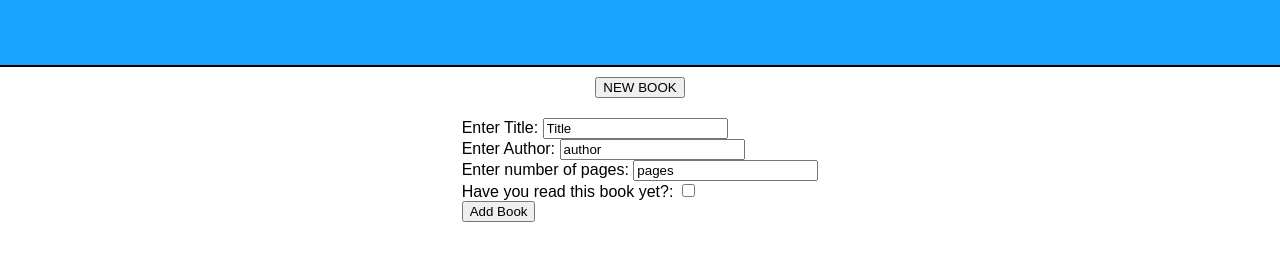
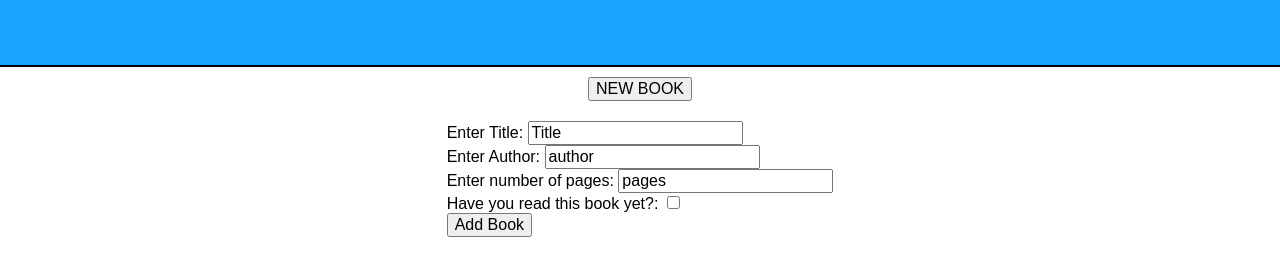
Before and after one commit to CarlosElizalde98/Library, a plain HTML site: page index.html in a window 1280 px wide. Shown: the part 143-418 px from the top of the page. Drawn offline with Linux system fonts and the light colour scheme; a web font is replaced by a local one.

Commit message:
Made style changes to form to reflect parent font family.

```diff
--- a/style.css
+++ b/style.css
@@ -43,6 +43,10 @@ body {
     background-color: #f5f5f0 ;
 }
 
+button, input, select {
+    font-family: inherit;
+    font-size: 100%;
+}
 .remove-button {
     margin-top: 20px;
     padding: 10px;
```
